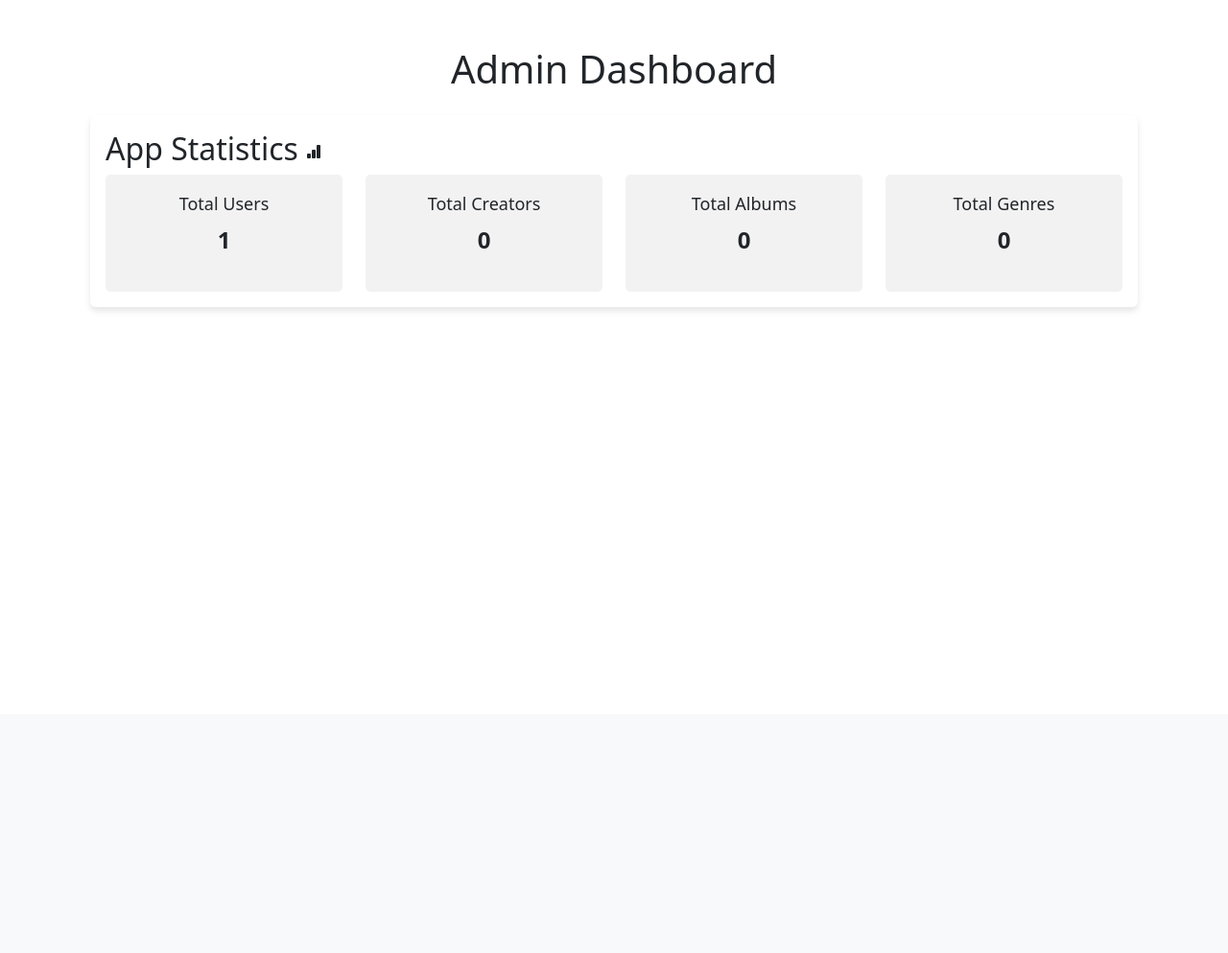
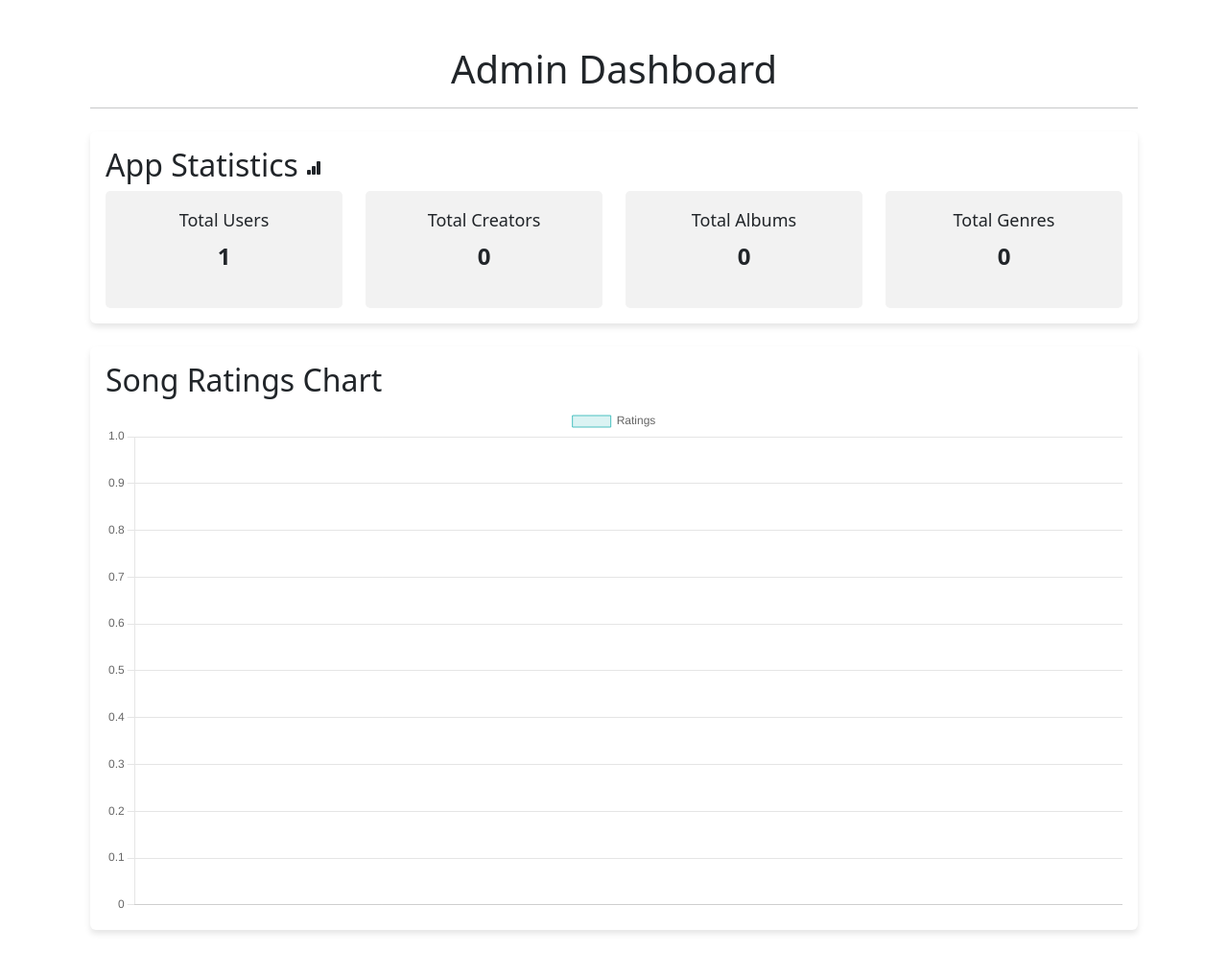
Before and after one commit to Orange443/Music-Streaming-App-MAD---I, a Flask app: page /admin_dashboard in a window 1280 px wide. Shown: the part 56-1049 px from the top of the page at 96% size. Before the commit the page ends 378 px from the top, so only its background shows below. Run offline with Flask 3, Linux system fonts and the light colour scheme; the visitor is signed in with stand-in values (Sample User, id 1).

Commit message:
project done

```diff
--- a/routes.py
+++ b/routes.py
@@ -1,9 +1,10 @@
 from functools import wraps
-from flask import Flask, render_template, request, redirect, url_for, flash, session, send_from_directory
+from flask import Flask, render_template, request, redirect, url_for, flash, session, send_from_directory, jsonify
 from models import db, User, Song, Album, Playlist, CreatorBlacklist
 from app import app
 from sqlalchemy import func, distinct
 import os
+import json
 from werkzeug.utils import secure_filename
 from werkzeug.security import check_password_hash
 import time
@@ -123,16 +124,24 @@ def admin_dashboard():
             total_creators = User.query.filter_by(role='Creator').count()
             total_albums = Album.query.count()
             distinct_genres = db.session.query(func.count(distinct(Album.genre))).scalar()
+
+            songs = Song.query.all()
+            song_labels = [song.title for song in songs]
+            song_ratings = [song.rating for song in songs]
+
             return render_template(
                 'admin_dashboard.html',
                 distinct_genres=distinct_genres,
                 user=user,
                 total_users=total_users,
                 total_creators=total_creators,
-                total_albums=total_albums)
-
-    flash('You are not authorized to access the admin dashboard.', "danger")
-    return redirect(url_for('login'))
+                total_albums=total_albums,
+                song_labels=song_labels,
+                song_ratings=song_ratings
+                )
+    else:
+        flash('You are not authorized to access the admin dashboard.', "danger")
+        return redirect(url_for('login'))
 
 @app.route('/admin_login', methods=['POST'])
 def admin_login_post():
@@ -485,9 +494,12 @@ def flagged_songs():
 def flag_song(song_id):
     song = Song.query.get(song_id)
     if song:
-        song.is_flag = True
-        db.session.commit()
-        flash('Song has been flagged', 'success')
+        if not song.is_flag:
+            song.is_flag = True
+            db.session.commit()
+            flash('Song has been flagged', 'success')
+        else:
+            flash('Song is already flagged', 'danger')
     return redirect(url_for('flagged_songs'))
 
 @app.route('/unflag_song/<int:song_id>', methods=['POST'])
@@ -495,9 +507,12 @@ def flag_song(song_id):
 def unflag_song(song_id):
     song = Song.query.get(song_id)
     if song:
-        song.is_flag = False
-        db.session.commit()
-        flash('Song has been unflagged', 'success')
+        if song.song_id:
+            song.is_flag = False
+            db.session.commit()
+            flash('Song has been unflagged', 'success')
+        else:
+            flash('Song is not flagged', 'danger')
     return redirect(url_for('flagged_songs'))
 
 @app.route('/remove_song/<int:song_id>', methods=['POST'])
--- a/templates/admin_dashboard.html
+++ b/templates/admin_dashboard.html
@@ -7,6 +7,7 @@
 {% block content %}
     <div class="container">
         <h1 class="text-center mt-5">Admin Dashboard</h1>
+        <hr>
 
         <div class="card mt-4">
             <div class="card-body">
@@ -43,8 +44,45 @@
                 </div>
             </div>
         </div>
+
+        <div class="card mt-4">
+            <div class="card-body">
+                <h2>Song Ratings Chart</h2>
+                <canvas id="songRatingsChart" width="400" height="200"></canvas>
             </div>
+        </div>
+    </div>
+    <br>
+    <script src="https://cdn.jsdelivr.net/npm/chart.js"></script>
+    <script>
+        var songLabels = {{ song_labels | tojson }};
+        var songRatings = {{ song_ratings | tojson }};
 
+        var ctx = document.getElementById('songRatingsChart').getContext('2d');
+        var songRatingsChart = new Chart(ctx, {
+            type: 'bar',
+            data: {
+                labels: songLabels,
+                datasets: [{
+                    label: 'Ratings',
+                    data: songRatings,
+                    backgroundColor: 'rgba(75, 192, 192, 0.2)',
+                    borderColor: 'rgba(75, 192, 192, 1)',
+                    borderWidth: 1
+                }]
+            },
+            options: {
+                scales: {
+                    y: {
+                        beginAtZero: true
+                    }
+                }
+            }
+        });
+    </script>
+{% endblock %}
+
+{% block style %}
 <style>
     .statistic-box {
         background-color: #f2f2f2;
@@ -67,4 +105,5 @@
         box-shadow: 0 4px 6px rgba(0, 0, 0, 0.1);
     }
 </style>
+
 {% endblock %}
--- a/templates/albums/delete.html
+++ b/templates/albums/delete.html
@@ -1,7 +1,7 @@
 {% extends 'layout.html' %}
 
 {% block title %}
-    Delete Album - Your Music App
+    Delete Album
 {% endblock %}
 
 {% block style %}
--- a/templates/albums/edit.html
+++ b/templates/albums/edit.html
@@ -1,7 +1,7 @@
 {% extends 'layout.html' %}
 
 {% block title %}
-    Edit Album - Your Music App
+    Edit Album
 {% endblock %}
 
 {% block style %}
--- a/templates/albums/show.html
+++ b/templates/albums/show.html
@@ -1,7 +1,7 @@
 {% extends 'layout.html' %}
 
 {% block title %}
-    Songs in {{album.title}} - Your Music App
+    Songs in {{album.title}}
 {% endblock %}
 
 {% block content %}
--- a/templates/index.html
+++ b/templates/index.html
@@ -17,7 +17,7 @@
                             <h4>{{ song.title }}</h4>
                             <p>Artist: {{ song.artist }}</p>
                             <p>Genre: {{ song.genre }}</p>
-                            <p class="text-truncate" >Lyrics: {{ song.lyrics }}</p>
+                            <p>Lyrics: {{ song.lyrics }}</p>
                         </div>
                         <audio src="/uploads/{{ song.filename }}" controls>
                             Your browser does not support the audio element.
--- a/templates/layout.html
+++ b/templates/layout.html
@@ -22,6 +22,7 @@
     </style>
     {% block style %}
     {% endblock %}
+    <script src="https://cdnjs.cloudflare.com/ajax/libs/Chart.js/4.4.0/chart.min.js" integrity="sha512-7U4rRB8aGAHGVad3u2jiC7GA5/1YhQcQjxKeaVms/bT66i3LVBMRcBI9KwABNWnxOSwulkuSXxZLGuyfvo7V1A==" crossorigin="anonymous" referrerpolicy="no-referrer"></script>
     <script defer src="https://cdn.jsdelivr.net/npm/bootstrap@5.3.1/dist/js/bootstrap.bundle.min.js" integrity="sha384-HwwvtgBNo3bZJJLYd8oVXjrBZt8cqVSpeBNS5n7C8IVInixGAoxmnlMuBnhbgrkm" crossorigin="anonymous"></script>
 </head>
 <body>
--- a/templates/songs/edit.html
+++ b/templates/songs/edit.html
@@ -1,7 +1,7 @@
 {% extends 'layout.html' %}
 
 {% block title %}
-    Edit Song - Your Music App
+    Edit Song
 {% endblock %}
 
 {% block style %}
```
Also changed, not shown: 3 other files. Lines whose indentation alone changed are shown as unchanged.
